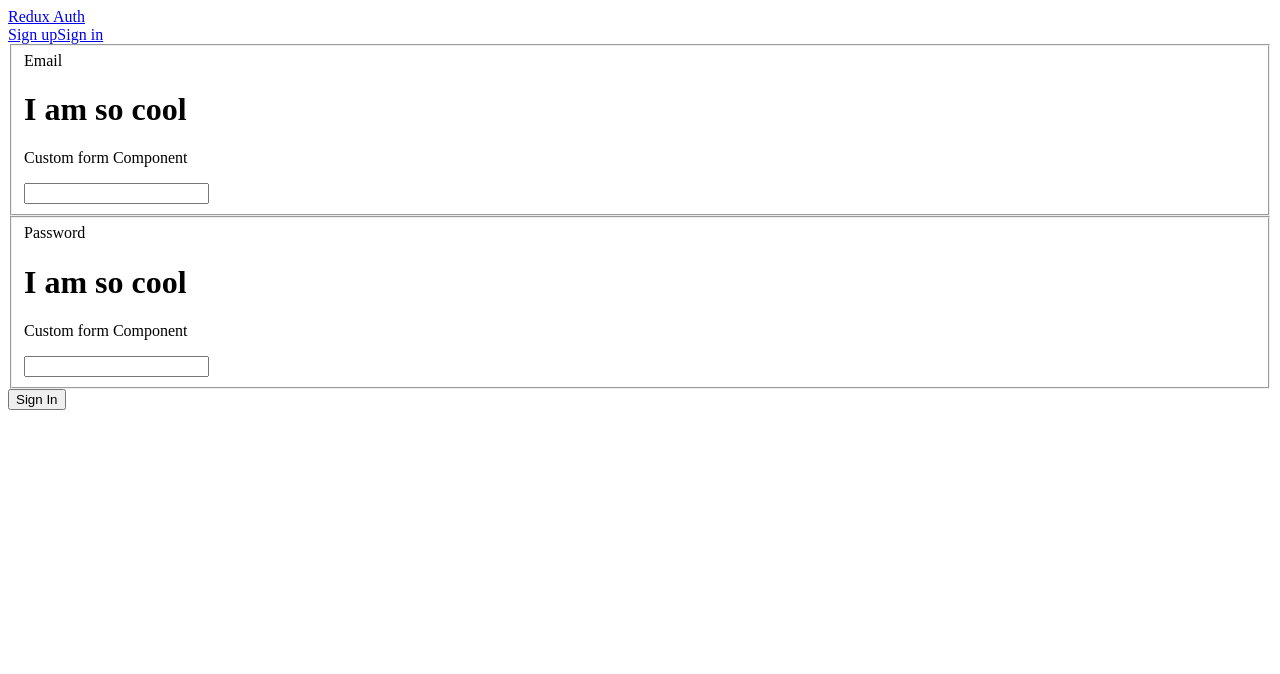
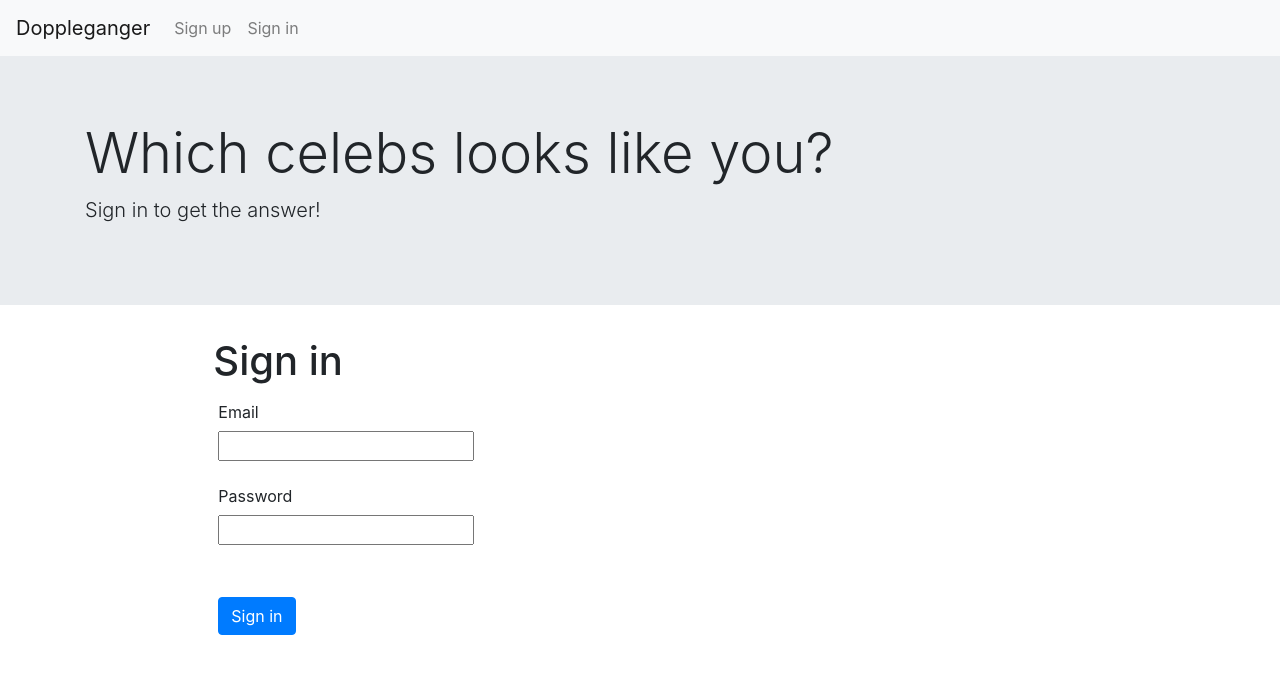
Before and after one commit to Wcarpenter96/Doppelgangers, a React (Create React App) app in the folder client/: page /signin in a window 1280 px wide. Shown: the top 674 px of the page. Built offline with nearby package versions, Linux system fonts and the light colour scheme.

Commit message:
styled signin and signup

```diff
--- a/client/public/index.html
+++ b/client/public/index.html
@@ -1,40 +1,22 @@
 <!doctype html>
 <html lang="en">
+
 <head>
   <meta charset="utf-8">
   <meta name="viewport" content="width=device-width, initial-scale=1, shrink-to-fit=no">
   <meta name="theme-color" content="#000000">
-    <!--
-      manifest.json provides metadata used when your web app is added to the
-      homescreen on Android. See https://developers.google.com/web/fundamentals/engage-and-retain/web-app-manifest/
-    -->
   <link rel="manifest" href="%PUBLIC_URL%/manifest.json">
   <link rel="shortcut icon" href="%PUBLIC_URL%/favicon.ico">
-    <!--
-      Notice the use of %PUBLIC_URL% in the tags above.
-      It will be replaced with the URL of the `public` folder during the build.
-      Only files inside the `public` folder can be referenced from the HTML.
-
-      Unlike "/favicon.ico" or "favicon.ico", "%PUBLIC_URL%/favicon.ico" will
-      work correctly both with client-side routing and a non-root public URL.
-      Learn how to configure a non-root public URL by running `npm run build`.
-    -->
+  <link rel="stylesheet" href="https://stackpath.bootstrapcdn.com/bootstrap/4.3.1/css/bootstrap.min.css"
+    integrity="sha384-ggOyR0iXCbMQv3Xipma34MD+dH/1fQ784/j6cY/iJTQUOhcWr7x9JvoRxT2MZw1T" crossorigin="anonymous">
   <title>React App</title>
 </head>
+
 <body>
   <noscript>
     You need to enable JavaScript to run this app.
   </noscript>
   <div id="root"></div>
-    <!--
-      This HTML file is a template.
-      If you open it directly in the browser, you will see an empty page.
+</body>
 
-      You can add webfonts, meta tags, or analytics to this file.
-      The build step will place the bundled scripts into the <body> tag.
-
-      To begin the development, run `npm start` or `yarn start`.
-      To create a production bundle, use `npm run build` or `yarn build`.
-    -->
-  </body>
 </html>
--- a/client/src/components/App.js
+++ b/client/src/components/App.js
@@ -1,11 +1,13 @@
-import React, { Component } from 'react';
+import React from 'react';
 
 import Header from './../containers/Header';
+import Jumbotron from './../containers/Jumbotron';
 
 export default ({ children }) => {
   return (
     <div>
       <Header/>
+      <Jumbotron/>
       {children}
     </div>
   );
--- a/client/src/containers/Header.js
+++ b/client/src/containers/Header.js
@@ -5,18 +5,20 @@ import { connect } from 'react-redux';
 
 
 class Header extends Component {
-    renderLinks(){
-        if(this.props.auth) {
+    renderLinks() {
+        if (this.props.auth) {
             return (
-                <div>
-                    <Link to='/signout'>Sign Out</Link>
-                </div>
+                <ul className="navbar-nav">
+                    <li className="nav-item active">
+                        <Link to='/signout' className="nav-link">Sign Out</Link>
+                    </li >
+                </ul>
             );
         } else {
             return (
-                <div>
-                    <Link to='/signup'>Sign up</Link>
-                    <Link to='/signin'>Sign in</Link>
+                <div className="navbar-nav">
+                    <Link to='/signup' className="nav-link">Sign up</Link>
+                    <Link to='/signin' className="nav-link">Sign in</Link>
                 </div>
             );
         }
@@ -24,10 +26,10 @@ class Header extends Component {
 
     render() {
         return (
-            <div>
-                <Link to='/'>Redux Auth</Link>
+            <nav className="navbar navbar-expand-lg navbar-light bg-light">
+                <Link to='/' className="navbar-brand">Doppleganger</Link>
                 {this.renderLinks()}
-            </div>
+            </nav>
         )
     }
 }
--- /dev/null
+++ b/client/src/containers/Jumbotron.js
@@ -0,0 +1,38 @@
+import React, { Component } from 'react';
+import { connect } from 'react-redux';
+
+
+
+class Jumbotron extends Component {
+    renderJumbotron() {
+        if (!this.props.auth) {
+            return (
+                <div className="container">
+                    <h1 className="display-4">Which celebs looks like you?</h1>
+                    <p className="lead">Sign in to get the answer!</p>
+                </div>
+            );
+        } else {
+            return (
+                <div className="container">
+                    <h1 className="display-4">Upload a Photo</h1>
+                    <p className="lead">and press submit button.</p>
+                </div>
+            );
+        }
+    }
+
+    render() {
+        return (
+            <div className="jumbotron jumbotron-fluid">
+                {this.renderJumbotron()}
+            </div>
+        )
+    }
+}
+
+function mapStateToProps({ auth }) {
+    return { auth: auth.authenticated };
+}
+
+export default connect(mapStateToProps, null)(Jumbotron);
--- /dev/null
+++ b/client/src/containers/Main/index.js
@@ -0,0 +1,16 @@
+import React, {Component} from 'react';
+import { reduxForm } from 'redux-form';
+import { compose } from 'redux';
+import { connect } from 'react-redux';
+
+class Main extends Component {
+    render() {
+        return (
+            <div>
+                <h1>This is main</h1>
+            </div>
+        )
+    }
+}
+
+export default Main;
--- a/client/src/containers/auth/SignIn.js
+++ b/client/src/containers/auth/SignIn.js
@@ -8,47 +8,53 @@ class SignIn extends Component {
     onSubmit = formProps => {
         console.log(formProps);
         this.props.signIn(formProps, () => {
-            this.props.history.push('/counter');
+            this.props.history.push('/Main');
         });
-    }
-
-    renderInput = ({ input }) => {
-        return (
-            <div>
-                <h1>I am so cool</h1>
-                <p>Custom form Component</p>
-                <input {...input}/>
-            </div>
-        )
     }
 
     render() {
         const { handleSubmit } = this.props;
 
-        return(
+        return (
             <form onSubmit={handleSubmit(this.onSubmit)}>
-                <fieldset>
-                    <label>Email</label>
+                <h1 className="offset-md-2">Sign in</h1>
+                <div className="form-group row">
+                    <fieldset className="offset-md-2">
+                        <label className="col-sm-2 col-form-label">Email</label>
+                        <div className="col">
                             <Field
                                 name='email'
                                 type='text'
-                        component={this.renderInput}
-                        autoComplete="none"
+                                component='input'
+                                autoComplete='none'
                             />
+                        </div>
                     </fieldset>
-                <fieldset>
-                    <label>Password</label>
+                </div>
+
+                <div className="form-group row">
+                    <fieldset className="offset-md-2">
+                        <label className="col-sm-2 col-form-label">Password</label>
+                        <div className="col">
                             <Field
                                 name='password'
                                 type='password'
-                        component={this.renderInput}
-                        autoComplete="none"
+                                component='input'
+                                autoComplete='none'
                             />
+                        </div>
                     </fieldset>
-                <div>
-                    {this.props.errorMessage}
                 </div>
-                <button>Sign In</button>
+
+                <div className="alert alert-danger" role="alert" style={{ opacity: this.props.errorMessage ? 1 : 0, marginBottom: 10 }}>
+                    <div className="offset-md-2">{this.props.errorMessage}</div>
+                </div>
+
+                <div className="form-group row">
+                    <div className="col offset-md-2">
+                        <button type="submit" className="btn btn-primary">Sign in</button>
+                    </div>
+                </div>
             </form>
         );
     }
@@ -59,6 +65,6 @@ function mapStateToProps(state) {
 }
 
 export default compose(
-    connect(mapStateToProps, {signIn}),
+    connect(mapStateToProps, { signIn }),
     reduxForm({ form: 'signin' })
 )(SignIn);
--- a/client/src/containers/auth/SignUp.js
+++ b/client/src/containers/auth/SignUp.js
@@ -18,28 +18,44 @@ class SignUp extends Component {
         // console.log(this.props);
         return (
             <form onSubmit={handleSubmit(this.onSubmit)}>
-                <fieldset>
-                    <label>Email</label>
+                <h1 className="offset-md-2">Sign up</h1>
+                <div className="form-group row">
+                    <fieldset className="offset-md-2">
+                        <label className="col-sm-2 col-form-label">Email</label>
+                        <div className="col">
                             <Field
                                 name='email'
                                 type='text'
                                 component='input'
                                 autoComplete='none'
                             />
+                        </div>
                     </fieldset>
-                <fieldset>
-                    <label>Password</label>
+                </div>
+
+                <div className="form-group row">
+                    <fieldset className="offset-md-2">
+                        <label className="col-sm-2 col-form-label">Password</label>
+                        <div className="col">
                             <Field
                                 name='password'
                                 type='password'
                                 component='input'
                                 autoComplete='none'
                             />
+                        </div>
                     </fieldset>
-                <div>
-                    {this.props.errorMessage}
                 </div>
-                <button>Signup</button>
+
+                <div className="alert alert-danger" role="alert" style={{ opacity: this.props.errorMessage ? 1 : 0, marginBottom: 10 }}>
+                    <div className="offset-md-2">{this.props.errorMessage}</div>
+                </div>
+
+                <div className="form-group row">
+                    <div className="col offset-md-2">
+                        <button type="submit" className="btn btn-primary">Sign up</button>
+                    </div>
+                </div>
             </form>
         );
     }
@@ -53,6 +69,6 @@ function mapStateToProps(state) {
 // export default  connect(mapStateToProps, {signup})(reduxForm({ form: 'signup' })(SignUp));
 //  HOC
 export default compose(
-    connect(mapStateToProps, {signup}),
-    reduxForm({ form: 'signup'})
+    connect(mapStateToProps, { signup }),
+    reduxForm({ form: 'signup' })
 )(SignUp);
--- a/client/src/index.js
+++ b/client/src/index.js
@@ -1,6 +1,6 @@
 import React from 'react';
 import ReactDOM from 'react-dom';
-import { BrowserRouter as Router, Route, Switch } from 'react-router-dom';
+import { BrowserRouter as Router, Route } from 'react-router-dom';
 import { Provider } from 'react-redux';
 import { createStore, applyMiddleware, compose } from 'redux';
 import reduxThunk from 'redux-thunk';
@@ -9,6 +9,7 @@ import App from './components/App';
 import SignUp from './containers/auth/SignUp';
 import SignIn from './containers/auth/SignIn';
 import SignOut from './containers/auth/SignOut';
+import Main from './containers/Main';
 
 
 import reducers from './reducers';
@@ -28,6 +29,7 @@ ReactDOM.render(
                 <Route exact path='/signup' component={SignUp} />
                 <Route exact path='/signin' component={SignIn} />
                 <Route exact path='/signout' component={SignOut}/>
+                <Route exact path='/main' component={Main}/>
             </App>
         </Router>
     </Provider>
```
Also changed, not shown: client/public/manifest.json, 1 other file (tests, documents, lock files or other folders). Lines whose indentation alone changed are shown as unchanged.
